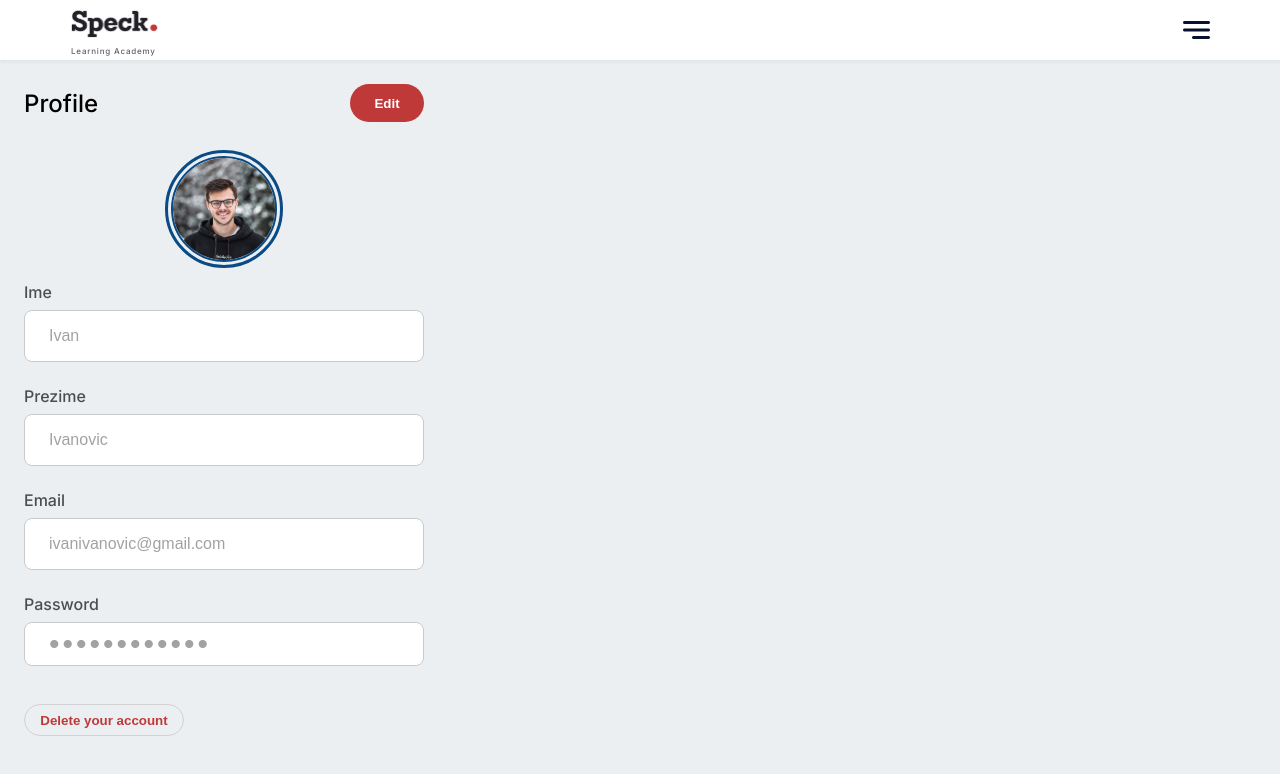
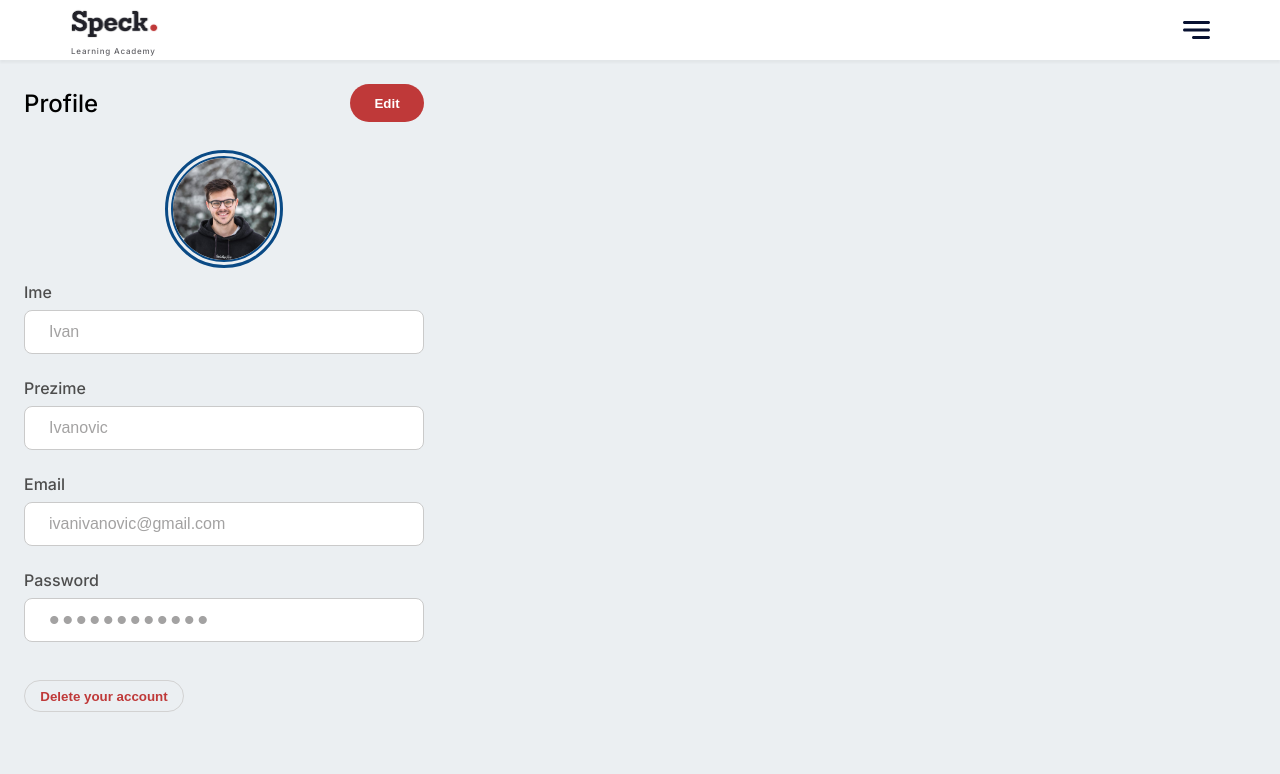
Before and after one commit to Tin21/Speck-Teamwork, a React (Vite) app: page /profile in a window 1280 px wide. Shown: the top 774 px of the page. Built offline with nearby package versions, Linux system fonts and the light colour scheme.

Commit message:
Refactored code

```diff
--- a/src/components/Profile/Profile.jsx
+++ b/src/components/Profile/Profile.jsx
@@ -13,11 +13,11 @@ import {
   VisibleIcon,
   PassChangeWrapper,
   PassChangeLink,
+  Field,
+  Label,
 } from './ProfileStyle';
 import { Formik } from 'formik';
 import {
-  InputField,
-  InputLabel,
   RequiredField,
   Form,
   FormRow,
@@ -71,10 +71,10 @@ const Profile = ({ imgSrc, imgAlt }) => {
                 <PictureFrame />
               </PictureWrapper>
               <FormRow>
-                <InputLabel isDisabled htmlFor="firstName">
+                <Label isDisabled htmlFor="firstName">
                   Ime
-                </InputLabel>
-                <InputField
+                </Label>
+                <Field
                   isDisabled
                   type="text"
                   name="firstName"
@@ -84,10 +84,10 @@ const Profile = ({ imgSrc, imgAlt }) => {
                 <ErrorMessage component={'div'} name="firstName" />
               </FormRow>
               <FormRow>
-                <InputLabel isDisabled htmlFor="lastName">
+                <Label isDisabled htmlFor="lastName">
                   Prezime
-                </InputLabel>
-                <InputField
+                </Label>
+                <Field
                   isDisabled
                   type="text"
                   name="lastName"
@@ -97,10 +97,10 @@ const Profile = ({ imgSrc, imgAlt }) => {
                 <ErrorMessage component={'div'} name="lastName" />
               </FormRow>
               <FormRow>
-                <InputLabel isDisabled htmlFor="email">
+                <Label isDisabled htmlFor="email">
                   Email
-                </InputLabel>
-                <InputField
+                </Label>
+                <Field
                   isDisabled
                   type="text"
                   name="email"
@@ -110,11 +110,11 @@ const Profile = ({ imgSrc, imgAlt }) => {
                 <ErrorMessage component={'div'} name="email" />
               </FormRow>
               <FormRow>
-                <InputLabel isDisabled htmlFor="password">
+                <Label isDisabled htmlFor="password">
                   Password
-                </InputLabel>
+                </Label>
 
-                <InputField
+                <Field
                   isPasswordDisabled
                   isDisabled
                   type="password"
@@ -183,35 +183,35 @@ const Profile = ({ imgSrc, imgAlt }) => {
                 <PictureFrame />
               </PictureWrapper>
               <FormRow>
-                <InputLabel isEnabled htmlFor="firstName">
+                <Label isEnabled htmlFor="firstName">
                   Ime
-                </InputLabel>
-                <InputField isEnabled type="text" name="firstName" />
+                </Label>
+                <Field isEnabled type="text" name="firstName" />
 
                 <ErrorMessage component={'div'} name="firstName" />
               </FormRow>
               <FormRow>
-                <InputLabel isEnabled htmlFor="lastName">
+                <Label isEnabled htmlFor="lastName">
                   Prezime
-                </InputLabel>
-                <InputField isEnabled type="text" name="lastName" />
+                </Label>
+                <Field isEnabled type="text" name="lastName" />
                 <ErrorMessage component={'div'} name="lastName" />
               </FormRow>
               <FormRow>
-                <InputLabel isEnabled htmlFor="email">
+                <Label isEnabled htmlFor="email">
                   Email
-                </InputLabel>
-                <InputField isEnabled type="text" name="email" />
+                </Label>
+                <Field isEnabled type="text" name="email" />
                 <ErrorMessage component={'div'} name="email" />
               </FormRow>
 
               <FormRow>
-                <InputLabel isEnabled htmlFor="password">
+                <Label isEnabled htmlFor="password">
                   Password
-                </InputLabel>
+                </Label>
                 <VisibleIcon onClick={() => changePasswordVisibility()} />
                 {!passwordVisible && (
-                  <InputField
+                  <Field
                     isPasswordEnabled
                     isEnabled
                     type="password"
@@ -220,7 +220,7 @@ const Profile = ({ imgSrc, imgAlt }) => {
                   />
                 )}
                 {passwordVisible && (
-                  <InputField
+                  <Field
                     isPasswordVisible
                     isEnabled
                     type="text"
--- a/src/components/Profile/ProfileStyle.js
+++ b/src/components/Profile/ProfileStyle.js
@@ -1,6 +1,10 @@
 import styled from 'styled-components';
 import { colors, breakpoints } from '../../utils/styles/theme';
-import { Button } from '../../utils/styles/generalStyles';
+import {
+  Button,
+  InputField,
+  InputLabel,
+} from '../../utils/styles/generalStyles';
 import { ReactComponent as ProfilePictureCircle } from '../../assets/images/profile-circle.svg';
 import { ReactComponent as VisibilityIcon } from '../../assets/images/visibility-icon.svg';
 import { NavLink } from 'react-router-dom';
@@ -66,6 +70,76 @@ export const ProfileButton = styled(Button)`
         `}
 `;
 
+export const Field = styled(InputField)`
+  ${(props) =>
+    props.isDisabled &&
+    `
+      width: 100%;
+      background-color: ${colors.bgSecondary};
+      padding: 12px 24px;
+      color: ${colors.textLightGrey};
+  `}
+
+  ${(props) =>
+    props.isEnabled &&
+    `
+      width: 100%;
+      background-color: ${colors.bgSecondary};
+      padding: 12px 24px;
+      color: ${colors.textPrimary};
+  `}
+
+  ${(props) =>
+    props.isPasswordDisabled &&
+    `
+      height: 44px;
+      width: 100%;
+      background-color: ${colors.bgSecondary};
+      padding: 12px 24px;
+      color: ${colors.textLightGrey};
+      font-size: 30px;
+      letter-spacing: 3px;
+  `}
+
+${(props) =>
+    props.isPasswordEnabled &&
+    `
+      height: 44px;
+      width: 100%;
+      background-color: ${colors.bgSecondary};
+      padding: 12px 24px;
+      color: ${colors.textPrimary};
+      font-size: 30px;
+      letter-spacing: 3px;
+  `}
+
+${(props) =>
+    props.isPasswordVisible &&
+    `
+      height: 44px;
+      width: 100%;
+      background-color: ${colors.bgSecondary};
+      padding: 12px 24px;
+      color: ${colors.textPrimary};
+      font-size: 18px;
+      /* letter-spacing: 3px; */
+  `}
+`;
+
+export const Label = styled(InputLabel)`
+  ${(props) =>
+    props.isDisabled &&
+    `
+      color: ${colors.textSecondaryGrey};
+  `}
+
+  ${(props) =>
+    props.isEnabled &&
+    `
+      color: ${colors.textPrimary};
+  `}
+`;
+
 export const ButtonWrapper = styled.div`
   width: 74px;
   height: 38px;
--- a/src/utils/styles/generalStyles.js
+++ b/src/utils/styles/generalStyles.js
@@ -113,60 +113,6 @@ export const InputField = styled(FieldFormik)`
   @media screen and (${breakpoints.desktop}) {
     padding: 16px 24px;
   }
-
-  ${(props) =>
-    props.isDisabled &&
-    `
-      width: 100%;
-      background-color: ${colors.bgSecondary};
-      padding: 12px 24px;
-      color: ${colors.textLightGrey};
-  `}
-
-  ${(props) =>
-    props.isEnabled &&
-    `
-      width: 100%;
-      background-color: ${colors.bgSecondary};
-      padding: 12px 24px;
-      color: ${colors.textPrimary};
-  `}
-
-  ${(props) =>
-    props.isPasswordDisabled &&
-    `
-      height: 44px;
-      width: 100%;
-      background-color: ${colors.bgSecondary};
-      padding: 12px 24px;
-      color: ${colors.textLightGrey};
-      font-size: 30px;
-      letter-spacing: 3px;
-  `}
-
-${(props) =>
-    props.isPasswordEnabled &&
-    `
-      height: 44px;
-      width: 100%;
-      background-color: ${colors.bgSecondary};
-      padding: 12px 24px;
-      color: ${colors.textPrimary};
-      font-size: 30px;
-      letter-spacing: 3px;
-  `}
-
-${(props) =>
-    props.isPasswordVisible &&
-    `
-      height: 44px;
-      width: 100%;
-      background-color: ${colors.bgSecondary};
-      padding: 12px 24px;
-      color: ${colors.textPrimary};
-      font-size: 18px;
-      /* letter-spacing: 3px; */
-  `}
 `;
 
 export const InputLabel = styled.label`
```
